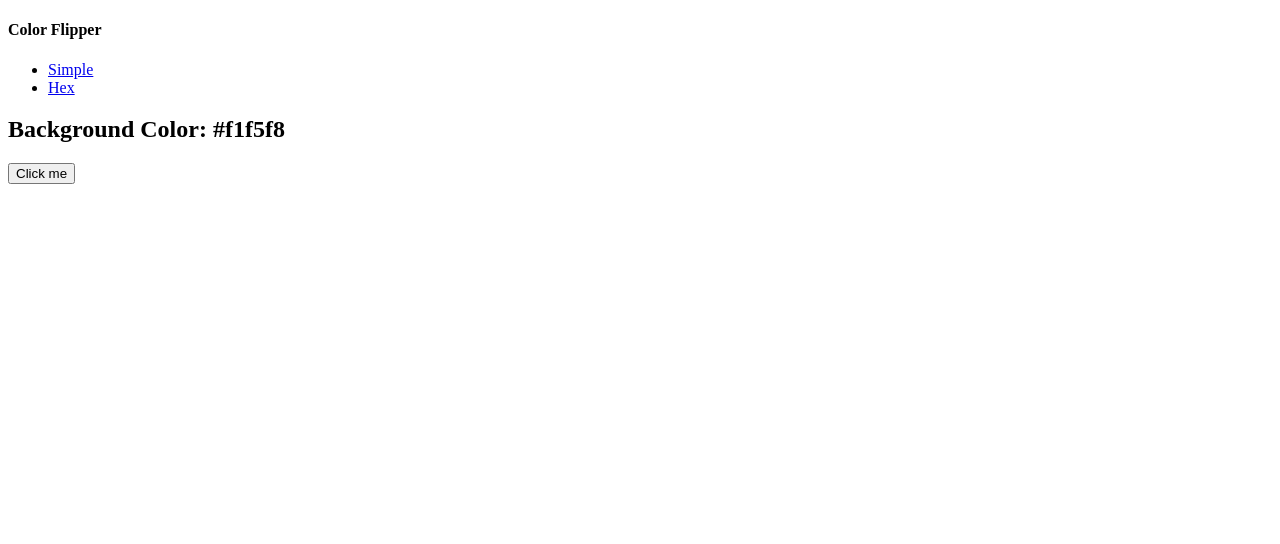
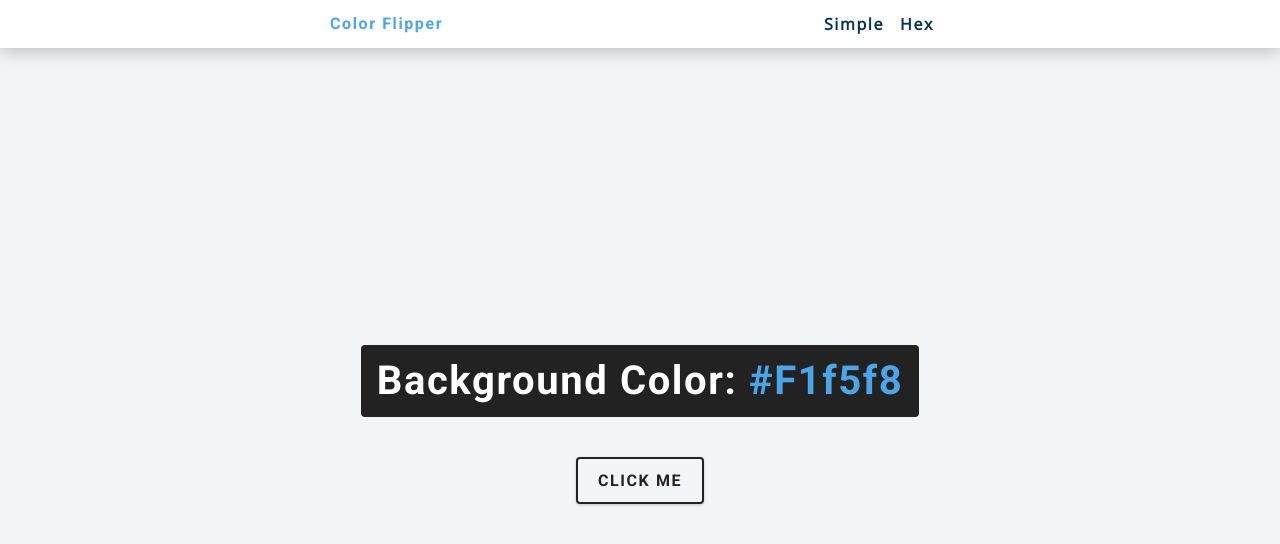
Before and after one commit to HumbleGh/JS-Pro2, a plain HTML site: page index.html in a window 1280 px wide. Drawn offline with nearby package versions, Linux system fonts and the light colour scheme.

Commit message:
minor chnages

```diff
--- a/app.js
+++ b/app.js
@@ -2,3 +2,16 @@ const colors = ["green", "red", "rgba(133,122,200)", "#f15025"];
 
 const btn = document.getElementById("btn");
 const color = document.querySelector(".color");
+
+btn.addEventListener('click', function() {
+
+    // Get random number between 0 - 3
+    const randomNumber = getRandomNumber();
+
+    document.body.style.backgroundColor = colors[randomNumber];
+    color.textContent = colors[randomNumber];
+});
+
+function getRandomNumber() {
+    return Math.floor(Math.random() * colors.lenght);
+}
--- a/index.html
+++ b/index.html
@@ -4,8 +4,9 @@
         <meta charset="UTF-8">
         <meta http-equiv="X-UA-Compatible" content="IE=edge,chrome=1">
         <meta name="viewport" content="width=device-width, initial-scale=1.">
-        <title> Calculator </title>
-        <link rel="stylesheet" href="style.css">
+        <title> Color Flipper </title>
+
+        <link rel="stylesheet" href="style.css" />
     </head>
 
     <body>
@@ -13,20 +14,14 @@
             <div class="nav-center">
                 <h4>Color Flipper</h4>
                 <ul class="nav-links">
-                    <li>
-                        <a href="index.html"> Simple</a>
-                    </li>
-                    <li>
-                        <a href="hex.html"> Hex</a>
-                    </li>
+                    <li><a href="index.html"> Simple</a></li>
+                    <li><a href="hex.html"> Hex</a></li>
                 </ul>
             </div>
         </nav>
         <main>
             <div class="container">
-                <h2>Background Color: <span class="color">
-                    #f1f5f8
-                </span></h2>
+                <h2>Background Color: <span class="color">#f1f5f8</span></h2>
                 <button class="btn btn-hero" id="btn"> Click me</button>
             </div>
         </main>
--- /dev/null
+++ b/style.css
@@ -0,0 +1,234 @@
+/*
+===============
+Fonts
+===============
+*/
+@import url("https://fonts.googleapis.com/css?family=Open+Sans|Roboto:400,700&display=swap");
+
+/*
+===============
+Variables
+===============
+*/
+
+:root {
+  /* dark shades of primary color*/
+  --clr-primary-1: hsl(205, 86%, 17%);
+  --clr-primary-2: hsl(205, 77%, 27%);
+  --clr-primary-3: hsl(205, 72%, 37%);
+  --clr-primary-4: hsl(205, 63%, 48%);
+  /* primary/main color */
+  --clr-primary-5: hsl(205, 78%, 60%);
+  /* lighter shades of primary color */
+  --clr-primary-6: hsl(205, 89%, 70%);
+  --clr-primary-7: hsl(205, 90%, 76%);
+  --clr-primary-8: hsl(205, 86%, 81%);
+  --clr-primary-9: hsl(205, 90%, 88%);
+  --clr-primary-10: hsl(205, 100%, 96%);
+  /* darkest grey - used for headings */
+  --clr-grey-1: hsl(209, 61%, 16%);
+  --clr-grey-2: hsl(211, 39%, 23%);
+  --clr-grey-3: hsl(209, 34%, 30%);
+  --clr-grey-4: hsl(209, 28%, 39%);
+  /* grey used for paragraphs */
+  --clr-grey-5: hsl(210, 22%, 49%);
+  --clr-grey-6: hsl(209, 23%, 60%);
+  --clr-grey-7: hsl(211, 27%, 70%);
+  --clr-grey-8: hsl(210, 31%, 80%);
+  --clr-grey-9: hsl(212, 33%, 89%);
+  --clr-grey-10: hsl(210, 36%, 96%);
+  --clr-white: #fff;
+  --clr-red-dark: hsl(360, 67%, 44%);
+  --clr-red-light: hsl(360, 71%, 66%);
+  --clr-green-dark: hsl(125, 67%, 44%);
+  --clr-green-light: hsl(125, 71%, 66%);
+  --clr-black: #222;
+  --ff-primary: "Roboto", sans-serif;
+  --ff-secondary: "Open Sans", sans-serif;
+  --transition: all 0.3s linear;
+  --spacing: 0.1rem;
+  --radius: 0.25rem;
+  --light-shadow: 0 5px 15px rgba(0, 0, 0, 0.1);
+  --dark-shadow: 0 5px 15px rgba(0, 0, 0, 0.2);
+  --max-width: 1170px;
+  --fixed-width: 620px;
+}
+/*
+===============
+Global Styles
+===============
+*/
+
+*,
+::after,
+::before {
+  margin: 0;
+  padding: 0;
+  box-sizing: border-box;
+}
+body {
+  font-family: var(--ff-secondary);
+  background: var(--clr-grey-10);
+  color: var(--clr-grey-1);
+  line-height: 1.5;
+  font-size: 0.875rem;
+}
+ul {
+  list-style-type: none;
+}
+a {
+  text-decoration: none;
+}
+h1,
+h2,
+h3,
+h4 {
+  letter-spacing: var(--spacing);
+  text-transform: capitalize;
+  line-height: 1.25;
+  margin-bottom: 0.75rem;
+  font-family: var(--ff-primary);
+}
+h1 {
+  font-size: 3rem;
+}
+h2 {
+  font-size: 2rem;
+}
+h3 {
+  font-size: 1.25rem;
+}
+h4 {
+  font-size: 0.875rem;
+}
+p {
+  margin-bottom: 1.25rem;
+  color: var(--clr-grey-5);
+}
+@media screen and (min-width: 800px) {
+  h1 {
+    font-size: 4rem;
+  }
+  h2 {
+    font-size: 2.5rem;
+  }
+  h3 {
+    font-size: 1.75rem;
+  }
+  h4 {
+    font-size: 1rem;
+  }
+  body {
+    font-size: 1rem;
+  }
+  h1,
+  h2,
+  h3,
+  h4 {
+    line-height: 1;
+  }
+}
+/*  global classes */
+
+/* section */
+.section {
+  padding: 5rem 0;
+}
+
+.section-center {
+  width: 90vw;
+  margin: 0 auto;
+  max-width: 1170px;
+}
+@media screen and (min-width: 992px) {
+  .section-center {
+    width: 95vw;
+  }
+}
+main {
+  min-height: 100vh;
+  display: grid;
+  place-items: center;
+}
+
+/*
+===============
+Nav
+===============
+*/
+nav {
+  background: var(--clr-white);
+  height: 3rem;
+  display: grid;
+  align-items: center;
+  box-shadow: var(--dark-shadow);
+}
+.nav-center {
+  width: 90vw;
+  max-width: var(--fixed-width);
+  margin: 0 auto;
+  display: flex;
+  align-items: center;
+  justify-content: space-between;
+}
+.nav-center h4 {
+  margin-bottom: 0;
+  color: var(--clr-primary-5);
+}
+.nav-links {
+  display: flex;
+}
+nav a {
+  text-transform: capitalize;
+  font-weight: 700;
+  font-size: 1rem;
+  color: var(--clr-primary-1);
+  letter-spacing: var(--spacing);
+  margin-right: 1rem;
+}
+nav a:hover {
+  color: var(--clr-primary-5);
+}
+/*
+===============
+Container
+===============
+*/
+main {
+  min-height: calc(100vh - 3rem);
+  display: grid;
+  place-items: center;
+}
+.container {
+  text-align: center;
+}
+.container h2 {
+  background: var(--clr-black);
+  color: var(--clr-white);
+  padding: 1rem;
+  border-radius: var(--radius);
+  margin-bottom: 2.5rem;
+}
+.color {
+  color: var(--clr-primary-5);
+}
+.btn-hero {
+  font-family: var(--ff-primary);
+  text-transform: uppercase;
+  background: transparent;
+  color: var(--clr-black);
+  letter-spacing: var(--spacing);
+  display: inline-block;
+  font-weight: 700;
+  transition: var(--transition);
+  border: 2px solid var(--clr-black);
+  cursor: pointer;
+  box-shadow: 0 1px 3px rgba(0, 0, 0, 0.2);
+  border-radius: var(--radius);
+  font-size: 1rem;
+  padding: 0.75rem 1.25rem;
+}
+.btn-hero:hover {
+  color: var(--clr-white);
+  background: var(--clr-black);
+}
```
